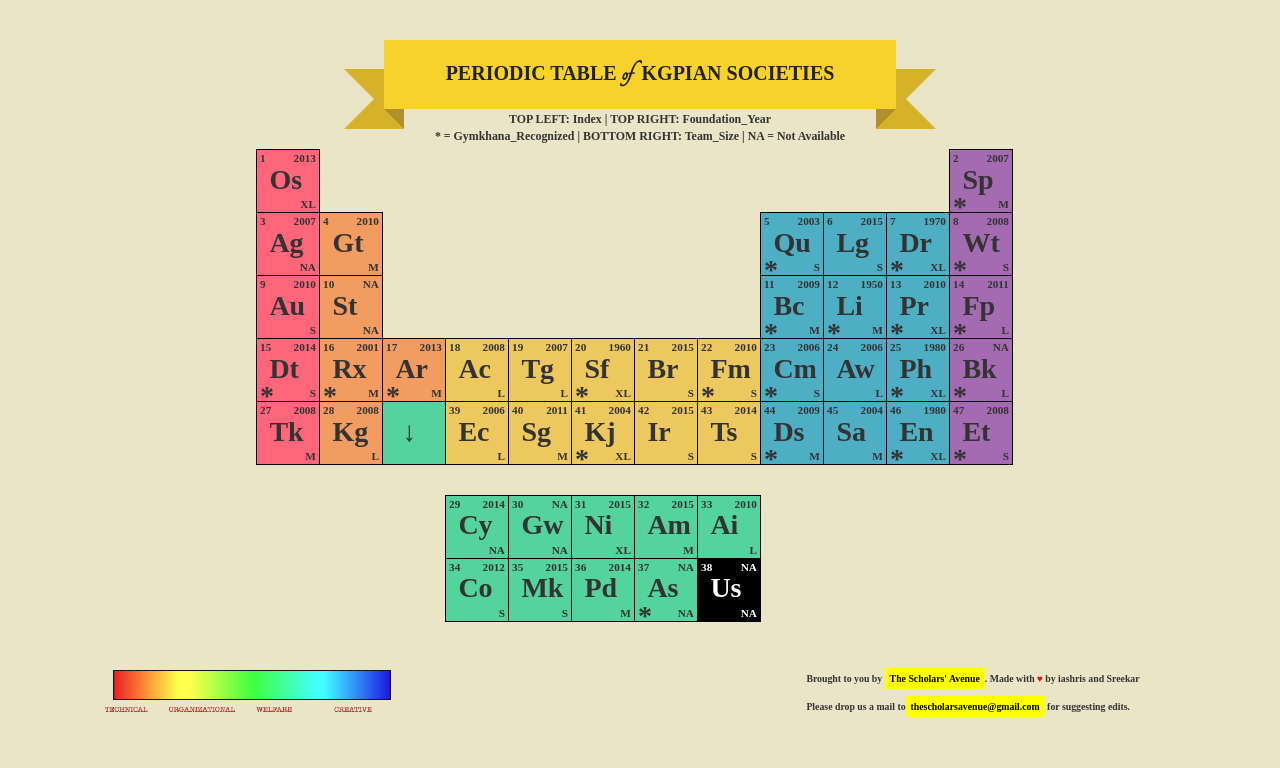
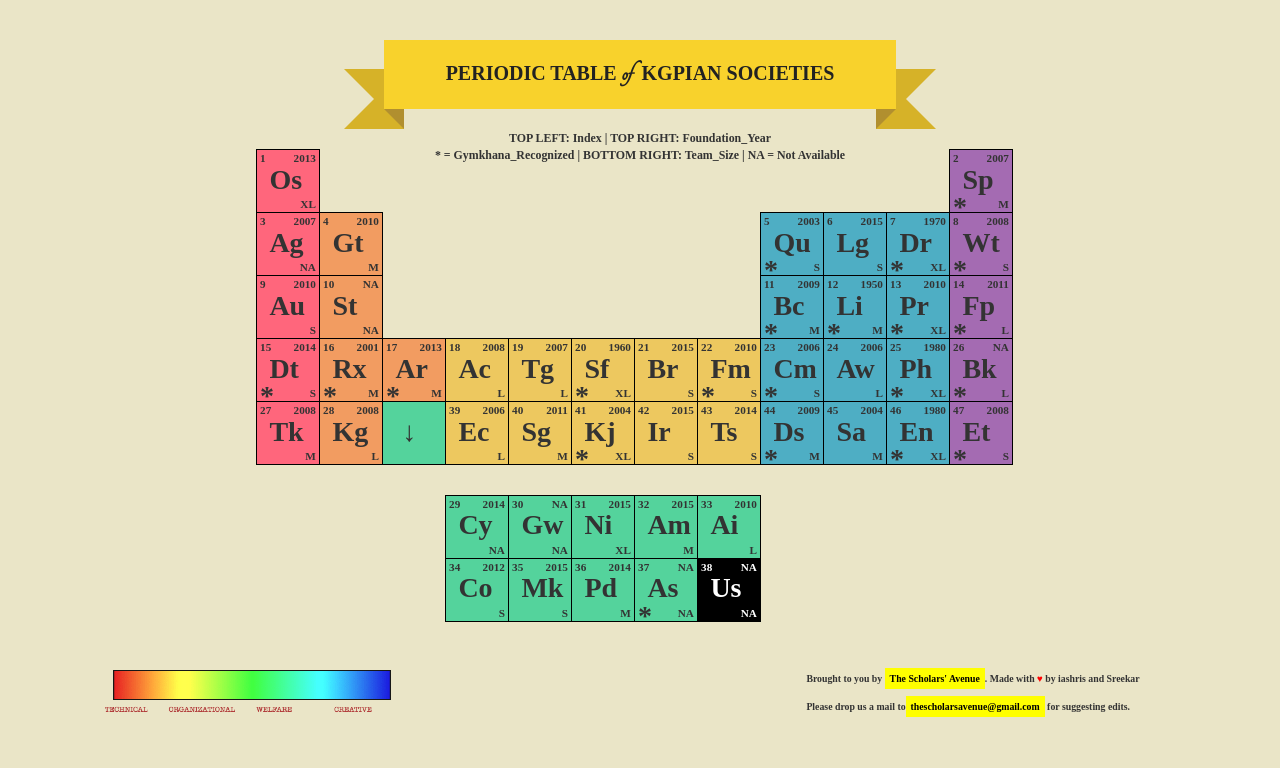
Before and after one commit to thescholarsavenue/societytable, a plain HTML site: page index.html in a window 1280 px wide. Shown: the top 768 px of the page. Drawn offline with nearby package versions, Linux system fonts and the light colour scheme; a web font is replaced by a local one.

Commit message:
Updated description and shizz2

```diff
--- a/index.html
+++ b/index.html
@@ -167,7 +167,7 @@ bottom: 0px;right: 5%;
 	font-size: 0.85em;
 	font-weight: 800;
 	position: absolute;
-	margin-top:-4.5%;
+	margin-top:-3%;
 	display: block;
 }
 .subdescription2{
```
